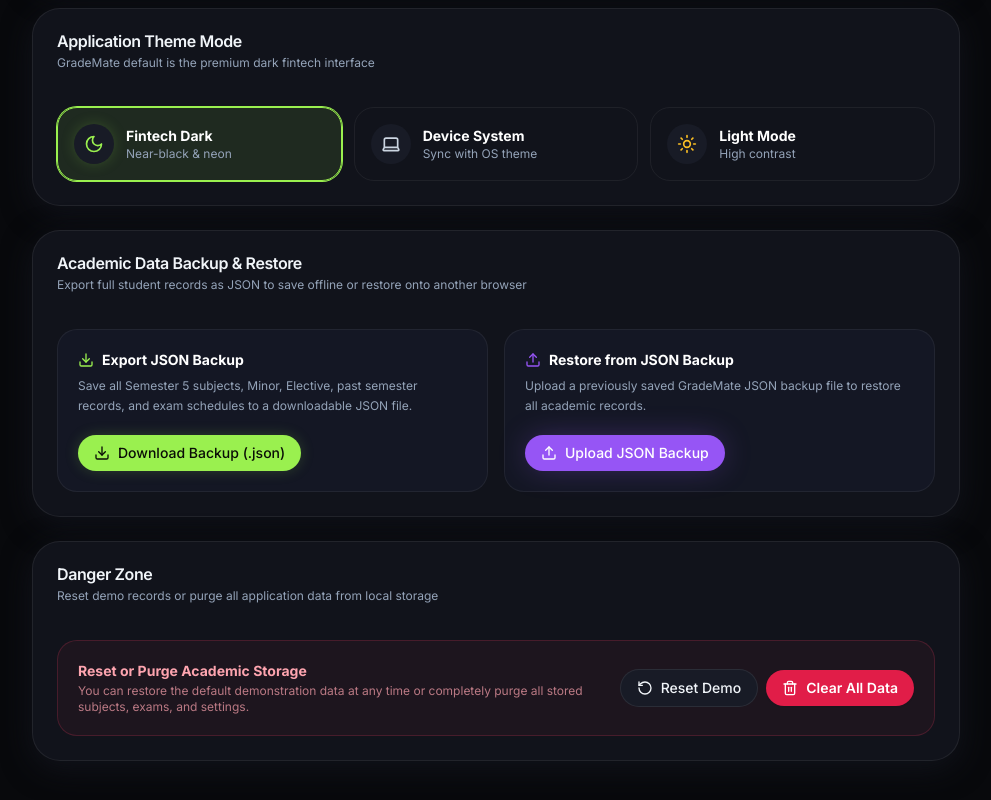
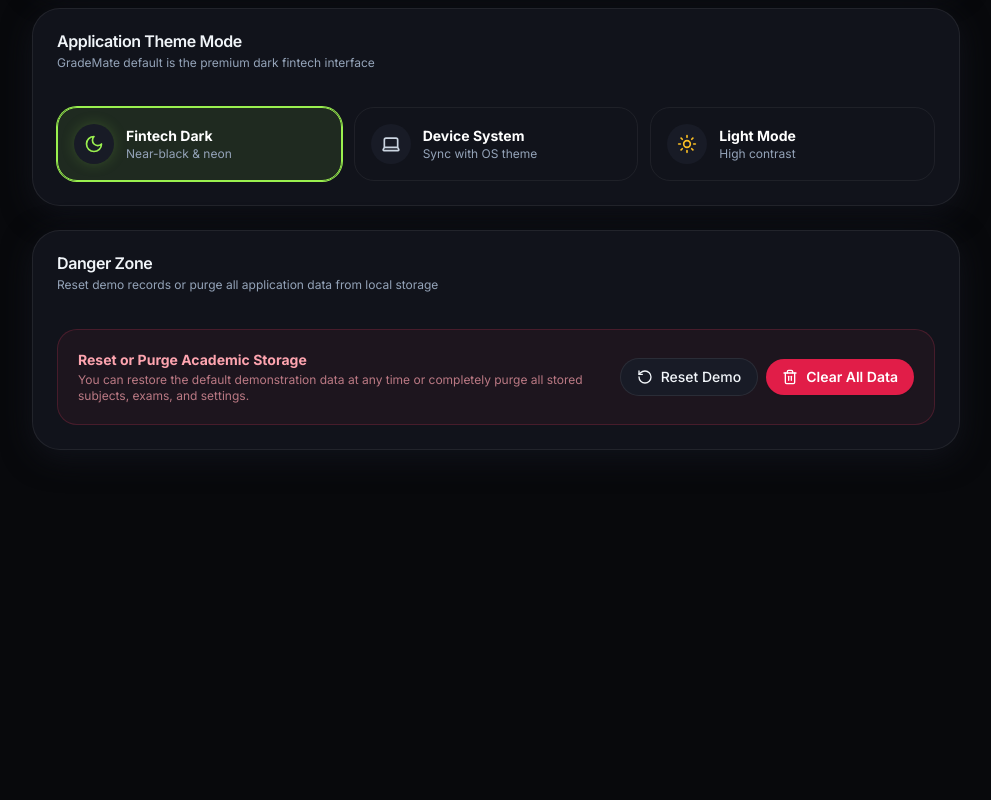
Before and after one commit to WilliamsVarghese/grade-mate, a React (Vite) app: page /settings in a window 1280 px wide. Shown: the part 1750-2550 px from the top of the page, without its empty margins (288-1279 px from the left). After the commit the page ends 2280 px from the top, so only its background shows below. Built offline with nearby package versions, Linux system fonts and the light colour scheme.

Commit message:
Remove backup and restore features from Dashboard and Settings

```diff
--- a/src/pages/Dashboard.jsx
+++ b/src/pages/Dashboard.jsx
@@ -19,7 +19,6 @@ import {
   Clock,
   Layers,
   ChevronRight,
-  Download,
   AlertCircle
 } from 'lucide-react';
 import { useAcademic } from '../context/AcademicContext';
@@ -56,7 +55,6 @@ export function Dashboard() {
     cumulativeCGPA,
     activities,
     settings,
-    exportDataJSON,
   } = useAcademic();
 
   const [addSubjectModalOpen, setAddSubjectModalOpen] = useState(false);
@@ -239,18 +237,6 @@ export function Dashboard() {
                 <TrendingUp className="w-5 h-5 stroke-[2.5]" />
               </button>
               <span className="text-[11px] font-bold text-[#0A0D06]">Analytics</span>
-            </div>
-
-            <div className="flex flex-col items-center gap-1.5">
-              <button
-                type="button"
-                onClick={exportDataJSON}
-                className="w-12 h-12 rounded-full bg-[#0A0D06] hover:bg-[#1C2030] text-[#9AF04F] flex items-center justify-center transition-all shadow-md active:scale-95"
-                title="Export 8-Semester Data Backup"
-              >
-                <Download className="w-5 h-5 stroke-[2.5]" />
-              </button>
-              <span className="text-[11px] font-bold text-[#0A0D06]">Backup</span>
             </div>
           </div>
         </div>
--- a/src/pages/Settings.jsx
+++ b/src/pages/Settings.jsx
@@ -1,11 +1,9 @@
-import React, { useState, useRef } from 'react';
+import React, { useState } from 'react';
 import {
   Settings as SettingsIcon,
   User,
   Shield,
   Sliders,
-  Download,
-  Upload,
   RotateCcw,
   Trash2,
   CheckCircle2,
@@ -15,7 +13,6 @@ import {
   Laptop,
   Plus,
   Save,
-  FileJson
 } from 'lucide-react';
 import { useAcademic } from '../context/AcademicContext';
 import { useTheme } from '../context/ThemeContext';
@@ -35,8 +32,6 @@ export function Settings() {
     updateAssessmentScheme,
     resetToDefaults,
     clearAllData,
-    exportDataJSON,
-    importDataJSON,
   } = useAcademic();
 
   const { theme, setTheme } = useTheme();
@@ -54,9 +49,6 @@ export function Settings() {
 
   const [clearConfirmOpen, setClearConfirmOpen] = useState(false);
   const [resetConfirmOpen, setResetConfirmOpen] = useState(false);
-  const [importStatus, setImportStatus] = useState(null);
-
-  const fileInputRef = useRef(null);
 
   const handleProfileSubmit = (e) => {
     e.preventDefault();
@@ -101,23 +93,6 @@ export function Settings() {
     setGradeScale((prev) => prev.filter((_, i) => i !== index));
   };
 
-  const handleFileChange = (e) => {
-    const file = e.target.files?.[0];
-    if (!file) return;
-
-    const reader = new FileReader();
-    reader.onload = (event) => {
-      const content = event.target?.result;
-      if (typeof content === 'string') {
-        const result = importDataJSON(content);
-        setImportStatus(result);
-        setTimeout(() => setImportStatus(null), 4000);
-      }
-    };
-    reader.readAsText(file);
-    e.target.value = '';
-  };
-
   return (
     <div className="space-y-6 max-w-5xl">
       {/* Page Header */}
@@ -133,7 +108,7 @@ export function Settings() {
           Application Preferences & Regulations
         </h1>
         <p className="text-xs sm:text-sm text-slate-400 mt-1">
-          Customize your academic profile, regulations, grading scales, assessment weightages, and data backups.
+          Customize your academic profile, regulations, grading scales, and assessment weightages.
         </p>
       </div>
 
@@ -455,89 +430,7 @@ export function Settings() {
         </div>
       </Card>
 
-      {/* 5. Data Backup & Restore (JSON Export & Import) */}
-      <Card
-        title="Academic Data Backup & Restore"
-        subtitle="Export full student records as JSON to save offline or restore onto another browser"
-      >
-        <div className="space-y-4">
-          <div className="grid grid-cols-1 sm:grid-cols-2 gap-4">
-            <div className="p-5 rounded-2xl border border-white/[0.06] bg-[#141724] flex flex-col justify-between">
-              <div>
-                <div className="flex items-center gap-2 mb-1.5">
-                  <Download className="w-4 h-4 text-[#9AF04F]" />
-                  <h4 className="text-sm font-bold text-white">
-                    Export JSON Backup
-                  </h4>
-                </div>
-                <p className="text-xs text-slate-400 leading-relaxed">
-                  Save all Semester 5 subjects, Minor, Elective, past semester records, and exam schedules to a downloadable JSON file.
-                </p>
-              </div>
-              <div className="mt-5">
-                <Button
-                  variant="neon"
-                  size="sm"
-                  icon={Download}
-                  onClick={exportDataJSON}
-                >
-                  Download Backup (.json)
-                </Button>
-              </div>
-            </div>
-
-            <div className="p-5 rounded-2xl border border-white/[0.06] bg-[#141724] flex flex-col justify-between">
-              <div>
-                <div className="flex items-center gap-2 mb-1.5">
-                  <Upload className="w-4 h-4 text-[#9655F5]" />
-                  <h4 className="text-sm font-bold text-white">
-                    Restore from JSON Backup
-                  </h4>
-                </div>
-                <p className="text-xs text-slate-400 leading-relaxed">
-                  Upload a previously saved GradeMate JSON backup file to restore all academic records.
-                </p>
-              </div>
-              <div className="mt-5">
-                <input
-                  type="file"
-                  ref={fileInputRef}
-                  accept=".json"
-                  onChange={handleFileChange}
-                  className="hidden"
-                />
-                <Button
-                  variant="purple"
-                  size="sm"
-                  icon={Upload}
-                  onClick={() => fileInputRef.current?.click()}
-                >
-                  Upload JSON Backup
-                </Button>
-              </div>
-            </div>
-          </div>
-
-          {importStatus && (
-            <div
-              className={`p-3.5 rounded-2xl text-xs flex items-center gap-2 font-semibold ${
-                importStatus.success
-                  ? 'bg-emerald-500/10 text-emerald-300 border border-emerald-500/30'
-                  : 'bg-rose-500/10 text-rose-300 border border-rose-500/30'
-              }`}
-            >
-              {importStatus.success ? (
-                <CheckCircle2 className="w-4 h-4 shrink-0 text-emerald-400" />
-              ) : (
-                <AlertTriangle className="w-4 h-4 shrink-0 text-rose-400" />
-              )}
-              {importStatus.message}
-            </div>
-          )}
-        </div>
-      </Card>
-
-      {/* 6. Danger Zone */}
+      {/* Danger Zone */}
       <Card
         title="Danger Zone"
         subtitle="Reset demo records or purge all application data from local storage"
```
